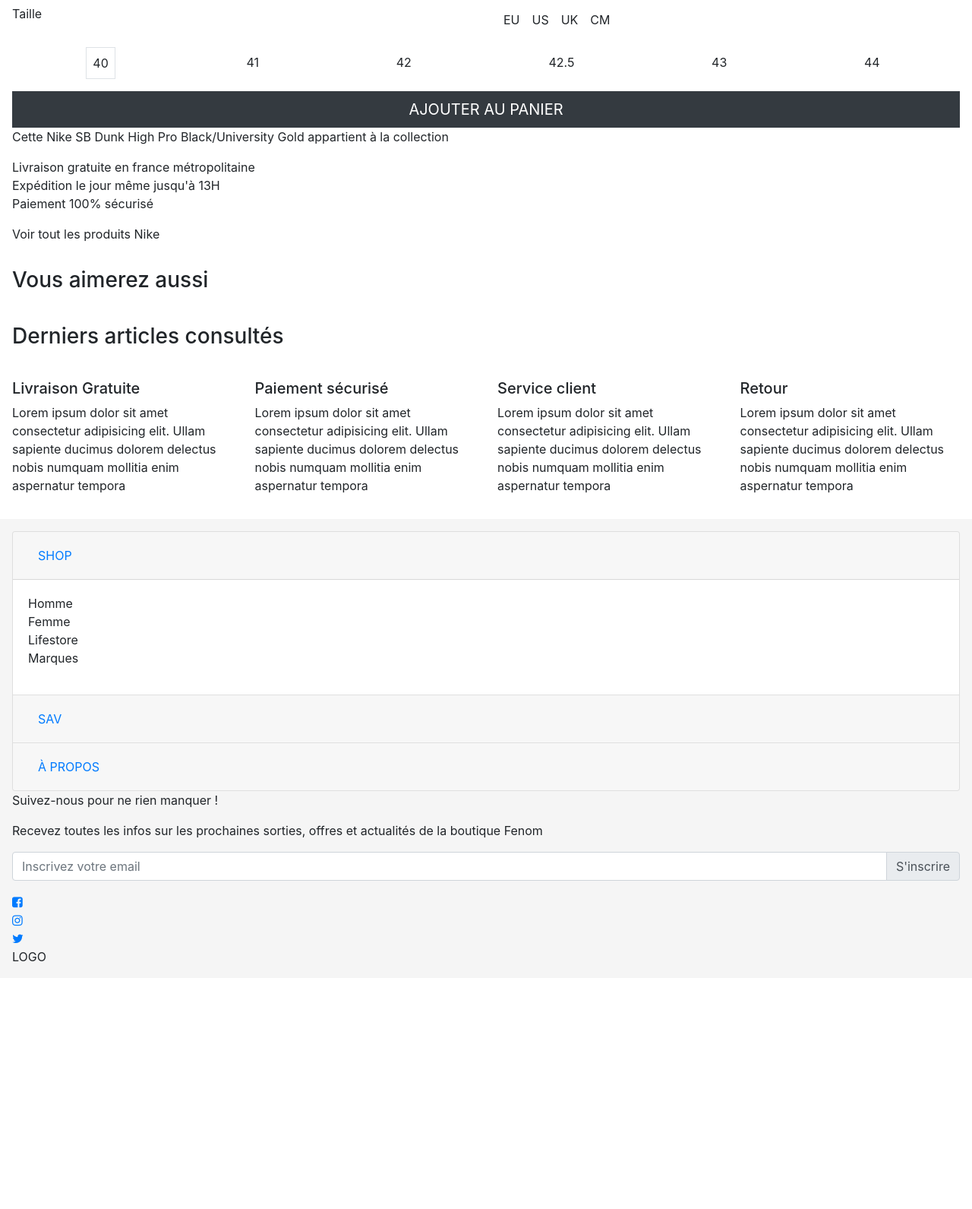
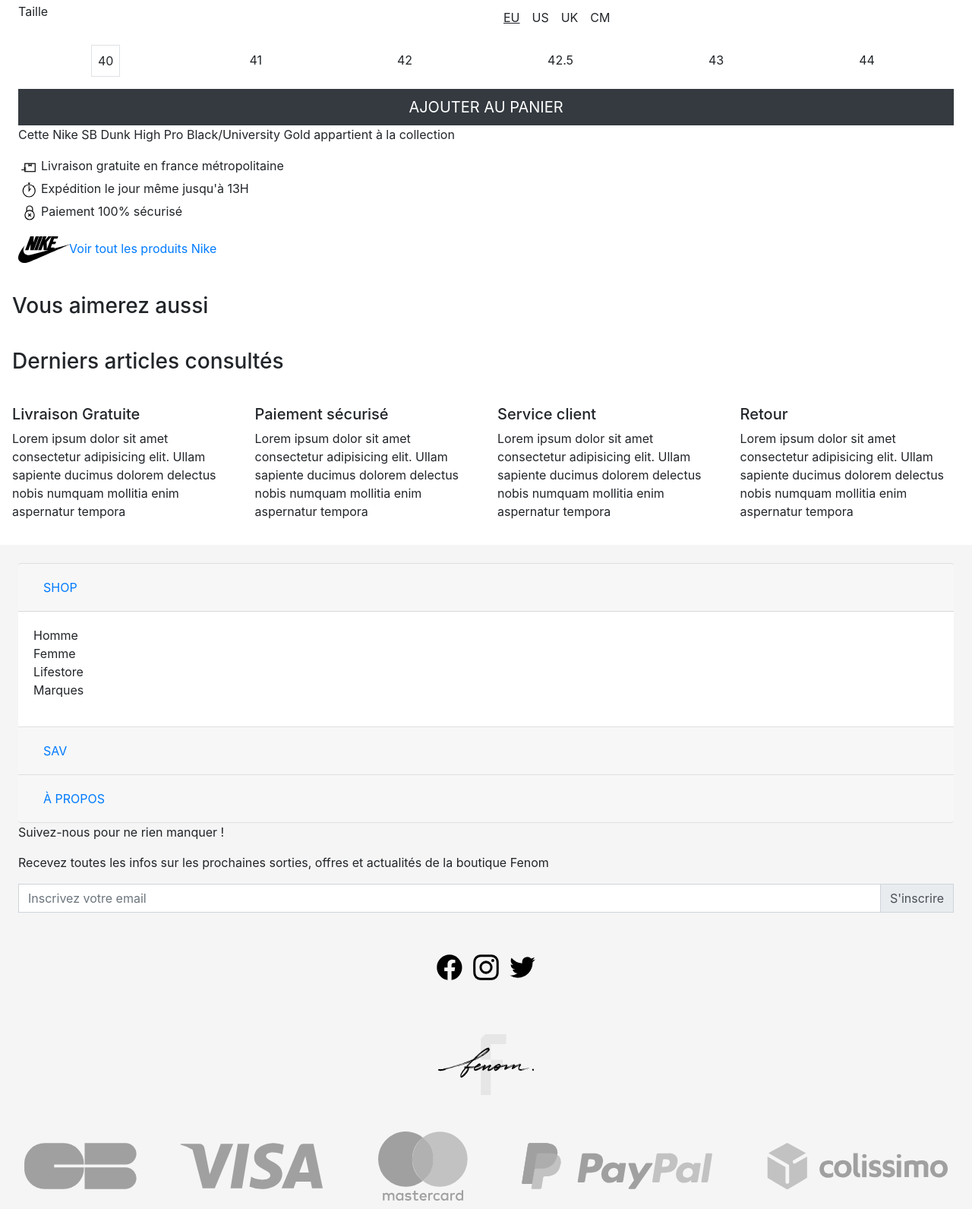
Before and after one commit to NicoExcalibur/inte-test-e-commerce, a website built with Parcel: page src/index.html in a window 1280 px wide. Shown: the part 998-2589 px from the top of the page at 76% size. Before the commit the page ends 2285 px from the top, so only its background shows below. Built offline with nearby package versions, Linux system fonts and the light colour scheme.

Commit message:
:construction:working on HTML & SCSS

```diff
--- a/src/index.html
+++ b/src/index.html
@@ -11,8 +11,11 @@
         <header class="header">
 
             <nav class="navbar navbar-expand-lg navbar-light">
-                <button class="navbar-toggler border-0" type="button" data-toggle="collapse" data-target="#navbarSupportedContent" aria-controls="navbarSupportedContent" aria-expanded="false" aria-label="Toggle navigation">
-                <span class="navbar-toggler-icon"></span>
+              <button class="navbar-toggler border-0" type="button" data-toggle="collapse" data-target="#navbarSupportedContent" aria-controls="navbarSupportedContent" aria-expanded="false" aria-label="Toggle navigation">
+                <img src="images/svg/interface-burger.svg"/>
+                <span class="navbar-toggler-icon">
+
+                </span>
                 </button>
 
                 <div class="collapse navbar-collapse" id="navbarSupportedContent">
@@ -83,7 +86,7 @@
               <div class="infos-size-top d-flex justify-content-between row row-cols-2">
                 <p class="align-items-start col-6">Taille</p>
                 <ul class="infos-size-country d-flex col-6">
-                <li class="infos-size-country-item p-2">EU</li>
+                <li class="infos-size-country-item p-2"><u>EU</u></li>
                 <li class="infos-size-country-item p-2">US</li>
                 <li class="infos-size-country-item p-2">UK</li>
                 <li class="infos-size-country-item p-2">CM</li>
@@ -102,13 +105,13 @@
           <div class="button-addcart d-flex justify-content-center">
             <button type="button" class="btn btn-dark btn-lg rounded-0 p-2 col-12">Ajouter au panier</button>
           </div>
-        <p class="">Cette Nike SB Dunk High Pro Black/University Gold appartient à la collection</p>
-        <ul class="">
-          <li>Livraison gratuite en france métropolitaine</li>
-          <li>Expédition le jour même jusqu'à 13H</li>
-          <li>Paiement 100% sécurisé</li>
+        <p class="collection-text">Cette Nike SB Dunk High Pro Black/University Gold appartient à la collection</p>
+        <ul class="insurance-list">
+          <li><img src="images/svg/insurance-2.svg"/>Livraison gratuite en france métropolitaine</li>
+          <li><img src="images/svg/insurance-5.svg"/>Expédition le jour même jusqu'à 13H</li>
+          <li><img src="images/svg/insurance-1.svg"/>Paiement 100% sécurisé</li>
         </ul>
-        <a>Voir tout les produits Nike</a>
+        <a class="collection-link"><img src="images/svg/logo-nike.svg" height="35px"/>Voir tout les produits Nike</a>
         </main>
 
         <aside class="">
@@ -119,8 +122,8 @@
           <h3 class="">Derniers articles consultés</h3>
         </aside>
 
-        <aside class="features row row-cols-2 row-cols-sm-2 row-cols-md-4">
-          <div class="feature-text col">
+        <aside class="insurance row row-cols-2 row-cols-sm-2 row-cols-md-4">
+          <div class="insurance-text col">
             <h5>Livraison Gratuite</h5>
             <p>Lorem ipsum dolor sit amet consectetur adipisicing elit. Ullam sapiente ducimus dolorem delectus nobis numquam mollitia enim aspernatur tempora</p>
           </div>
@@ -128,19 +131,19 @@
             <h5>Paiement sécurisé</h5>
             <p>Lorem ipsum dolor sit amet consectetur adipisicing elit. Ullam sapiente ducimus dolorem delectus nobis numquam mollitia enim aspernatur tempora</p>
           </div>
-          <div class="feature-text col">
+          <div class="insurance-text col">
             <h5>Service client</h5>
             <p>Lorem ipsum dolor sit amet consectetur adipisicing elit. Ullam sapiente ducimus dolorem delectus nobis numquam mollitia enim aspernatur tempora</p>
           </div>
-          <div class="feature-text col">
+          <div class="insurance-text col">
             <h5>Retour</h5>
             <p>Lorem ipsum dolor sit amet consectetur adipisicing elit. Ullam sapiente ducimus dolorem delectus nobis numquam mollitia enim aspernatur tempora</p>
           </div>
         </aside>
 
-        <footer class="footer">
+        <footer class="footer d-flex flex-column">
           <div class="accordion" id="accordionExample">
-            <div class="card">
+            <div class="card border-right-0 border-left-0">
               <div class="card-header" id="headingOne">
                 <h2 class="mb-0">
                   <button class="btn btn-link btn-block text-left" type="button" data-toggle="collapse" data-target="#collapseOne" aria-expanded="true" aria-controls="collapseOne">
@@ -160,7 +163,7 @@
                 </div>
               </div>
             </div>
-            <div class="card">
+            <div class="card border-right-0 border-left-0">
               <div class="card-header" id="headingTwo">
                 <h2 class="mb-0">
                   <button class="btn btn-link btn-block text-left collapsed" type="button" data-toggle="collapse" data-target="#collapseTwo" aria-expanded="false" aria-controls="collapseTwo">
@@ -182,7 +185,7 @@
                 </div>
               </div>
             </div>
-            <div class="card">
+            <div class="card border-right-0 border-left-0">
               <div class="card-header" id="headingThree">
                 <h2 class="mb-0">
                   <button class="btn btn-link btn-block text-left collapsed" type="button" data-toggle="collapse" data-target="#collapseThree" aria-expanded="false" aria-controls="collapseThree">
@@ -206,30 +209,33 @@
             <p>Suivez-nous pour ne rien manquer !</p>
             <p>Recevez toutes les infos sur les prochaines sorties, offres et actualités de la boutique Fenom</p>
             <div class="input-group mb-3">
-              <input type="text" class="form-control" placeholder="Inscrivez votre email" aria-label="Recipient's mail" aria-describedby="basic-addon2">
-              <div class="input-group-append">
-                <span class="input-group-text" id="basic-addon2">S'inscrire</span>
+              <input type="text" class="form-control rounded-0" placeholder="Inscrivez votre email" aria-label="Recipient's mail" aria-describedby="basic-addon2">
+              <div class="input-group-append rounded-0">
+                <span class="input-group-text rounded-0" id="basic-addon2">S'inscrire</span>
               </div>
             </div>
-            <div class="social">
+            <div class="network d-flex justify-content-center m-5">
               <div>
                 <a href="#">
-                  <i class="fa fa-facebook-square" aria-hidden="true"></i>
+                  <img src="images/svg/network-facebook.svg"/>
                 </a>
               </div>
               <div>
                 <a href="#">
-                  <i class="fa fa-instagram" aria-hidden="true"></i>
+                  <img src="images/svg/network-instagram.svg"/>
                 </a>
               </div>
               <div>
                 <a href="#">
-                  <i class="fa fa-twitter" aria-hidden="true"></i>
+                  <img src="images/svg/network-twitter.svg"/>
                 </a>
               </div>
             </div>
-            <div>
-              LOGO
+            <div class="footer-logo d-flex justify-content-center p-3">
+              <img src="images/svg/fenom-footer.svg" alt="logo Fenom alternatif">
+            </div>
+            <div class="p-2 mt-4 mb-4">
+              <img src="images/svg/paiement-livraison.svg" alt="logos moyens de paiement et de livraison">
             </div>
           </div>
 
--- a/src/scss/abstracts/_vars.scss
+++ b/src/scss/abstracts/_vars.scss
@@ -2,6 +2,7 @@
 // Comme elle est déclarée en premier, c'est cette valeur qui sera utilisée
 // et non celle définie dans le code source de FA
 $fa-font-path: '/../node_modules/font-awesome/fonts';
+
 
 // FONTS
 $main-font: 'Roboto', sans-serif;
@@ -9,7 +10,7 @@ $main-font-condensed: 'Roboto Condensed', sans-serif;
 $font-fallback: Arial, Helvetica, sans-serif;
 
 // LAYOUT
-$main-padding: 1em;
+$main-padding: 1.5em;
 
 //BREAKPOINT
 $breakpoint-medium: 500px;
--- /dev/null
+++ b/src/scss/components/_insurance.scss
@@ -0,0 +1,9 @@
+.insurance {
+  &-list {
+    li{
+      img {
+        height:30px;
+      }
+    }
+  }
+}
--- /dev/null
+++ b/src/scss/components/_network.scss
@@ -0,0 +1,7 @@
+.network {
+    div {
+        img {
+            height:3em;
+        }
+    }
+}
--- a/src/scss/layout/_footer.scss
+++ b/src/scss/layout/_footer.scss
@@ -1,4 +1,10 @@
 .footer {
-    padding: 1em;
-    background-color: #F5F5F5;
+  padding: $main-padding;
+  background-color: #F5F5F5;
+    &-logo {
+        img {
+
+            height:5em;
+        }
+    }
 }
--- a/src/scss/main.scss
+++ b/src/scss/main.scss
@@ -9,7 +9,9 @@
   '~bootstrap/scss/bootstrap';
 
 @import
-  'components/button';
+  'components/insurance',
+  'components/button',
+  'components/network';
 
 @import
   'base/typo';
```
